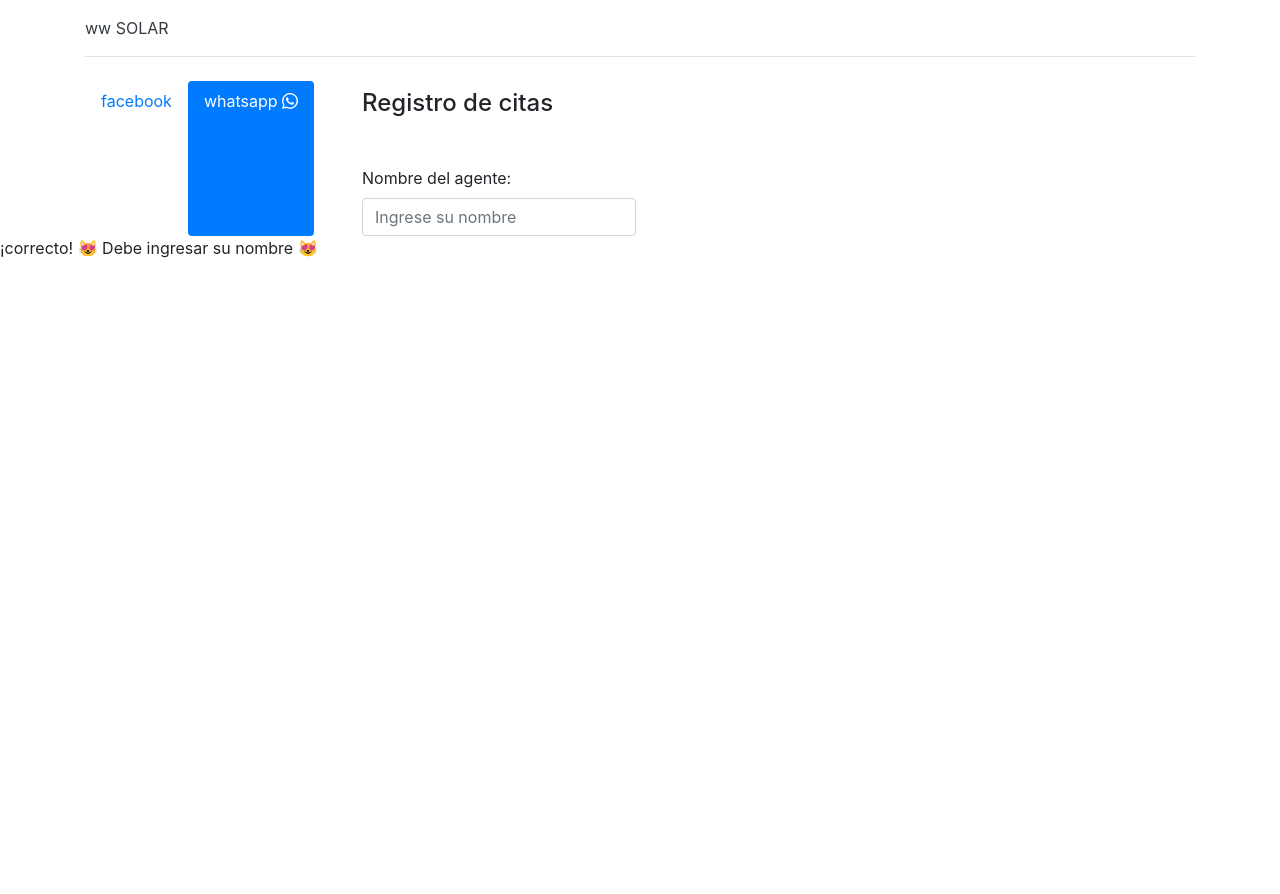
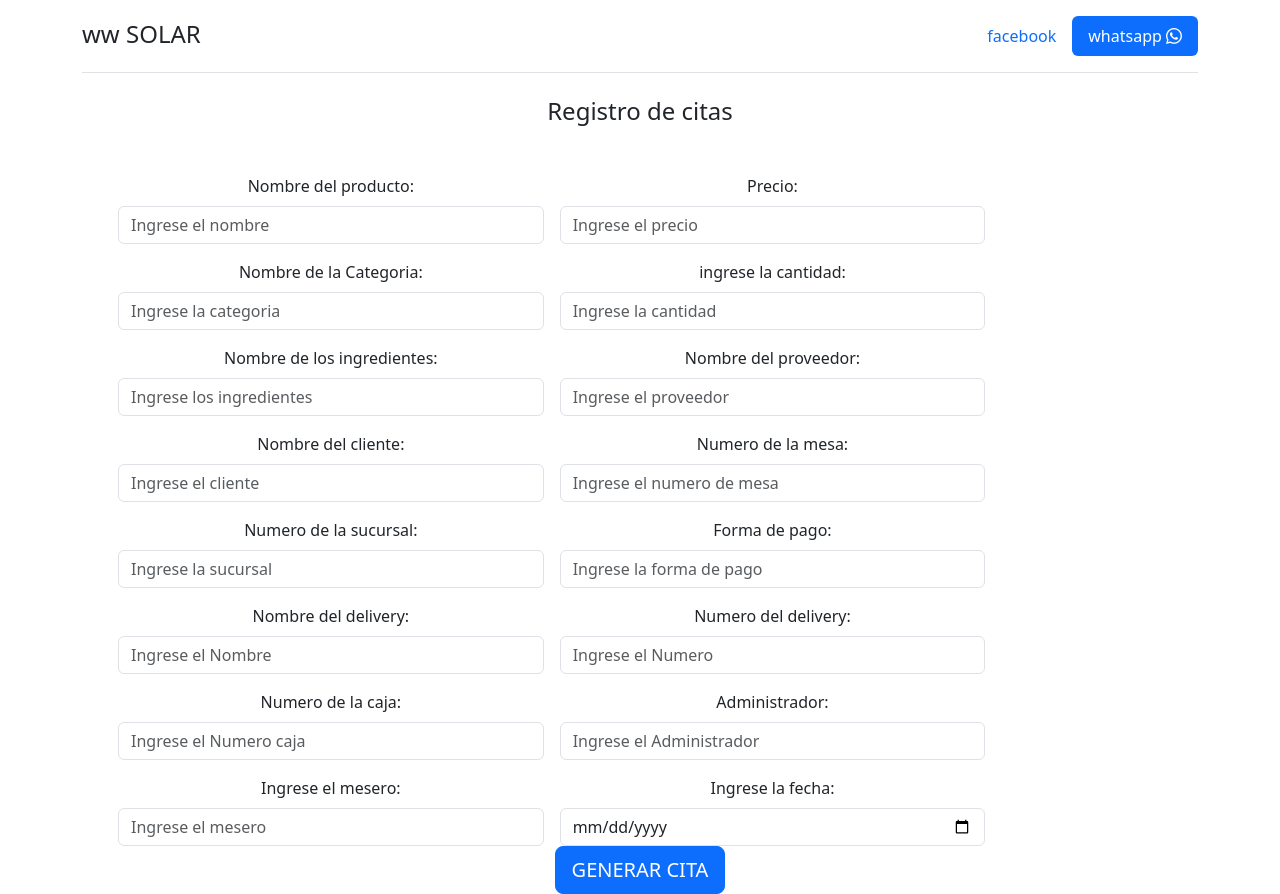
Before and after one commit to Kuroikuma/Trabajo-eliad, a plain HTML site: page Index.html in a window 1280 px wide. Before the commit the page ends 800 px from the top, so only its background shows below. Drawn offline with nearby package versions, Linux system fonts and the light colour scheme.

Commit message:
aqui va el resto de la aplicacion

```diff
--- a/Index.html
+++ b/Index.html
@@ -5,12 +5,7 @@
     <meta http-equiv="X-UA-Compatible" content="IE=edge">
     <meta name="viewport" content="width=device-width, initial-scale=1.0">
     <title>Pizzeria</title>
-<link
-  href="https:// cdn.jsdelivr.net/npm/bootstrap@5.2/dist/css/bootstrap.min.css"
-  rel="stylesheet"
-  integrity="sha384-Zenh87qX5JnK2Jl0vWa8Ck2rdkQ2Bzep5IDxbcnCeuOxjzrPF/et3URy9Bv1WTRi"
-  crossorigin="anonymous"
-  >
+    <link href="https://cdn.jsdelivr.net/npm/bootstrap@5.3.0-alpha3/dist/css/bootstrap.min.css" rel="stylesheet" integrity="sha384-KK94CHFLLe+nY2dmCWGMq91rCGa5gtU4mk92HdvYe+M/SXH301p5ILy+dN9+nJOZ" crossorigin="anonymous">
   <link rel="stylesheet" href="https://cdn.jsdelivr.net/npm/bootstrap-icons@1.9.1/font/bootstrap-icons.css">
 
 
@@ -21,48 +16,154 @@
 
     <div class="container">
 
-        <header class="d-flex-wrap justity-content-center py-3 mb-4 border-bottom">
+        <header class="d-flex flex-wrap justity-content-center py-3 mb-4 border-bottom">
             <a href="#" class="d-flex alingn-items-center mb-3 mb-md-0 me-md-auto text-dark text-decoration-none">
                 <span class="fs-4"> ww SOLAR</span>
             </a>
-        </header>
             <ul class="nav nav-pills">
                 <li class="nav-item">
                     <a href="https://www.facebook.com/eliabjselvacruz" class="nav-link">
                         facebook
                     </a>
                 </li>
-            <ul class="nav nav-item">
+                <li class="nav-item">
                     <a href="https://api.whatsapp.com/send?phone=+phone=50585562590&text=Hola, Eliab." class="nav-link active">
                         whatsapp
                         <i class="bi-whatsapp"></i>
                     </a>
+                </li>
+            </ul>
+        </header>
         <div class="px-4 text-center">
-                </div class="container">
+            <div class="container">
                 <main>
                     <h4 class="mb-3 mt-2">Registro de citas</h4>
                     <form
                     class="needs-validation mt-5"
-                    action="https://formsubmit.co/dev51unan@gmail.com"
+                    action="https://formsubmit.co/odiseo@gmail.com"
                     method="POST"
                     novalidate>
                         <div class="row g-3">
-                    </div class="col-lg-5">
-                    <label for="nombreAgente" class="form-label">Nombre del agente:</label>
-                    <input name="Nombre-Agente" type="text" class="form-control" id="nombreAgente"
-                    placeholder="Ingrese su nombre " required />
-                    </div class="valid-feedback">
-                    ¡correcto! 😻
-                </div class="valid-feedback">
-                Debe ingresar su nombre 😻
+
                         </div>
-                </div>
+                        <button type="submit" class="btn btn-primary btn-lg" onclick="handleSubmit()">
+                            GENERAR CITA
+                        </button>
                     </form>
                 </main>
             </div>
-            </ul>
-        </ul>
         </div>
+    </div>
+
+    <script src="https://cdn.jsdelivr.net/npm/bootstrap@5.3.0-alpha3/dist/js/bootstrap.bundle.min.js" integrity="sha384-ENjdO4Dr2bkBIFxQpeoTz1HIcje39Wm4jDKdf19U8gI4ddQ3GYNS7NTKfAdVQSZe" crossorigin="anonymous"></script>
+    <script src="https://cdnjs.cloudflare.com/ajax/libs/jspdf/1.3.4/jspdf.min.js">
+    </script>
+
+    <script>
+        let template = (id, placeholder, name, label, type = "text") =>  {
+            let text = `<div class="col-lg-5">
+                            <label for="${id}" class="form-label">${label}</label>
+                            <input name="${name}" type="${type}" class="form-control" id="${id}" placeholder="${placeholder}" required>
+                            <div class="valid-feedback">
+                                ¡correcto! 😻
+                            </div>
+                            <div class="invalid-feedback">
+                                Debe ingresar el campo 😻
+                            </div>
+                        </div>`
+            return text
+        }
+
+        let form = document.querySelector("form .row");
+
+        form.innerHTML += template("nombreProducto", "Ingrese el nombre", "Nombre-Producto", "Nombre del producto:")
+        form.innerHTML += template("Precio", "Ingrese el precio", "Precio", "Precio:", "number")
+        form.innerHTML += template("Categoria", "Ingrese la categoria", "Categoria", "Nombre de la Categoria:")
+        form.innerHTML += template("Cantidad", "Ingrese la cantidad", "Cantidad", "ingrese la cantidad:", "number")
+        form.innerHTML += template("Ingrediente", "Ingrese los ingredientes", "Ingredientes", "Nombre de los ingredientes:")
+        form.innerHTML += template("Proveedor", "Ingrese el proveedor", "Proveedor", "Nombre del proveedor:")
+        form.innerHTML += template("Cliente", "Ingrese el cliente", "cliente", "Nombre del cliente:")
+        form.innerHTML += template("Mesa", "Ingrese el numero de mesa", "Mesa", "Numero de la mesa:", "number")
+        form.innerHTML += template("Sucursal", "Ingrese la sucursal", "Sucursal", "Numero de la sucursal:", "number")
+        form.innerHTML += template("FormaDePago", "Ingrese la forma de pago", "Forma-De-pago", "Forma de pago:")
+        form.innerHTML += template("NombreDelivery", "Ingrese el Nombre", "NombreDelivery", "Nombre del delivery:")
+        form.innerHTML += template("NumeroDelivery", "Ingrese el Numero", "NumeroDelivery", "Numero del delivery:", "number")
+        form.innerHTML += template("NumeroDeCaja", "Ingrese el Numero caja", "NumeroDeCaja", "Numero de la caja:", "number")
+        form.innerHTML += template("Administrador", "Ingrese el Administrador", "Administrador", "Administrador:")
+        form.innerHTML += template("mesero", "Ingrese el mesero", "Mesero", "Ingrese el mesero:")
+        form.innerHTML += template("fecha", "Ingrese la fecha", "fecha", "Ingrese la fecha:", "date")
+
+     </script>
+
+<script>
+    (()=>{
+        'use strict'
+        const forms = document.querySelectorAll('.needs-validation')
+        Array.from(forms).forEach(form =>{
+            form.addEventListener('submit', event => {
+                if (!form.checkValidity()){
+                    event.preventDefault()
+                    event.stopPropagation()
+                }
+                form.classList.add('was-validated')
+
+
+            }, false)
+        })
+    })()
+
+    const handleSubmit = () => {
+        const doc = new jsPDF();
+
+        let fecha="11-05-2022";
+
+        let inputs = document.querySelectorAll(".col-lg-5")
+
+
+
+        let nombreProducto = document.getElementById("nombreProducto").value;
+
+        let Precio = document.getElementById("Precio").value;
+
+        let Categoria = document.getElementById("Categoria").value;
+
+
+
+
+        doc.setFillColor(28, 41, 51);
+
+        doc.rect(0, 0, 220, 60, 'f');
+
+        //doc.addImage(ImageData, 10, 8, 106, 34);
+
+        doc.setFontSize(14);
+
+        doc.setFontType("bold");
+
+        doc.setTextColor(255, 255, 255);
+
+        doc.text('WWSOLAR CALL CENTER NICA 2023',12, 50);
+
+        let counter = 90
+
+        doc.setTextColor(37, 40, 80);
+
+        Array.from(inputs).forEach((item) => {
+            let input = item.querySelector("input").value
+            let label = item.querySelector("label").innerHTML
+
+            doc.text(`${label} ${input}`, 12, counter);
+            counter = counter + 10;
+        })
+
+        let partes = fecha.split('-');
+
+        var fechadoc = partes[2]+ '-'+ partes[1]+ '-' + partes[0];
+
+        const docpdf = `${nombreProducto} ${Categoria} ${fechadoc}.pdf`;
+        doc.save(docpdf);
+    }
+</script>
 
 </body>
 </html>
```
Lines whose indentation alone changed are shown as unchanged.
